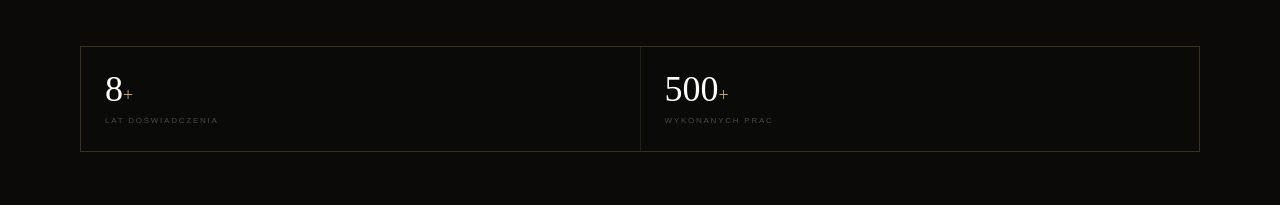
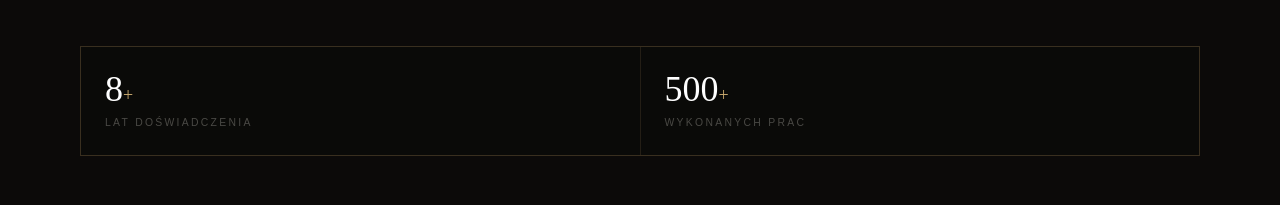
Before and after one commit to Gho2st/tattoo, a Next.js app: page / in a window 1280 px wide. Shown: the part 1544-1749 px from the top of the page. Built offline with nearby package versions, Linux system fonts and the light colour scheme.

Commit message:
Update About.jsx

```diff
--- a/components/homepage/About.jsx
+++ b/components/homepage/About.jsx
@@ -113,7 +113,7 @@ export default function About() {
                 </span>
               )}
             </span>
-            <span className="text-[0.48rem] sm:text-[0.5rem] tracking-[0.22em] uppercase text-[#f0ece3]/28">
+            <span className="text-[0.6rem] sm:text-[0.65rem] tracking-[0.22em] uppercase text-[#f0ece3]/28">
               {label}
             </span>
           </div>
```
